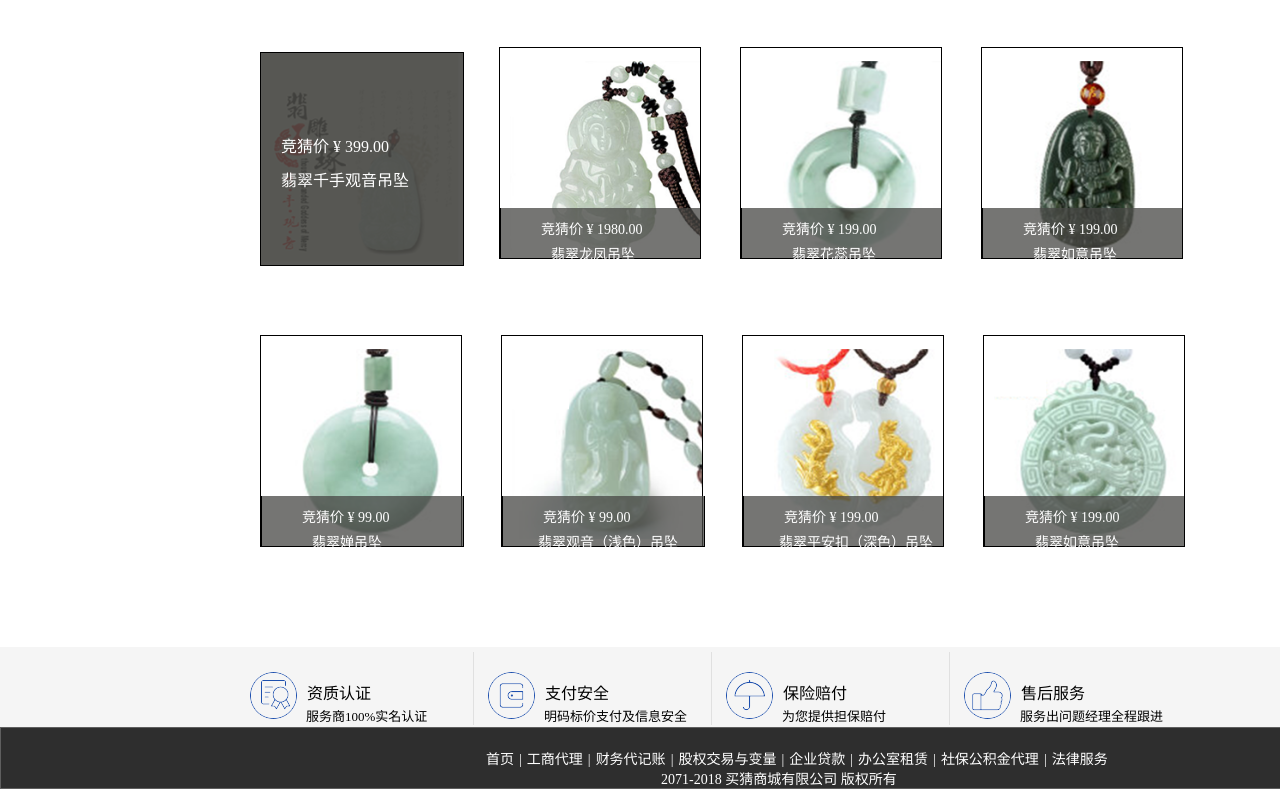
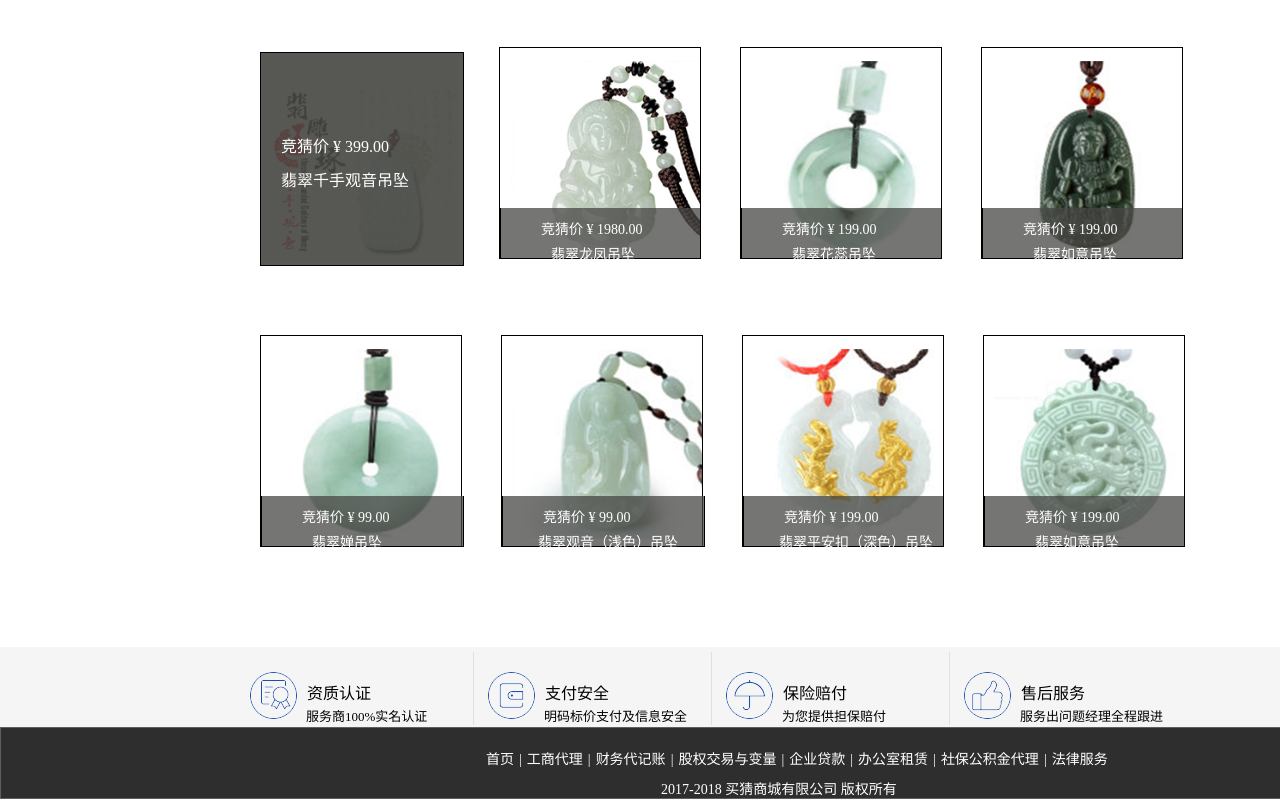
Before and after one commit to hym1227/web-demo1, a plain HTML site: page index.html in a window 1280 px wide. Shown: the part 813-1612 px from the top of the page. Drawn offline with Linux system fonts and the light colour scheme.

Commit message:
web-demo1

```diff
--- a/index.html
+++ b/index.html
@@ -713,7 +713,7 @@
 		}
 		#end-two{
 			width: 1038px;
-			height: 40px;
+			height: 50px;
 			padding-left: 480px;
 			background-color: #2e2e2e;
 			color:white;
@@ -827,7 +827,7 @@
 	    </ul>
 	    	<div id="end-two">
 		<p><a href="#">首页</a>|<a href="#">工商代理</a>|<a href="#">财务代记账</a>|<a href="#">股权交易与变量</a>|<a href="#">企业贷款</a>|<a href="#">办公室租赁</a>|<a href="#">社保公积金代理</a>|<a href="#">法律服务</a></p>
-		<p style="padding-left:180px;">2071-2018  买猜商城有限公司 版权所有</p>
+		<p style="padding-left:180px; padding-top:10px;">2017-2018  买猜商城有限公司 版权所有</p>
 	</div>
 	</body>
 </html>
```
